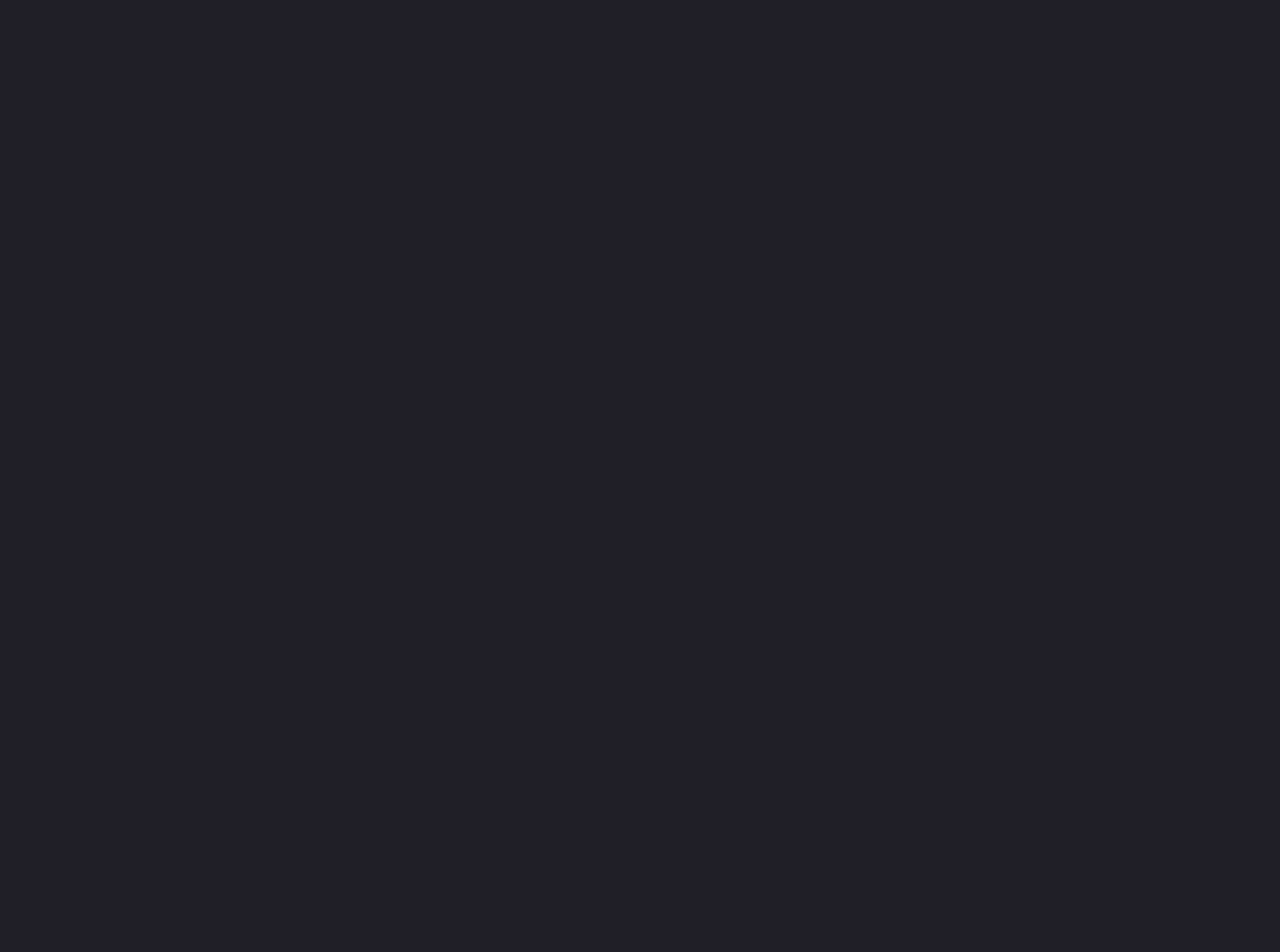
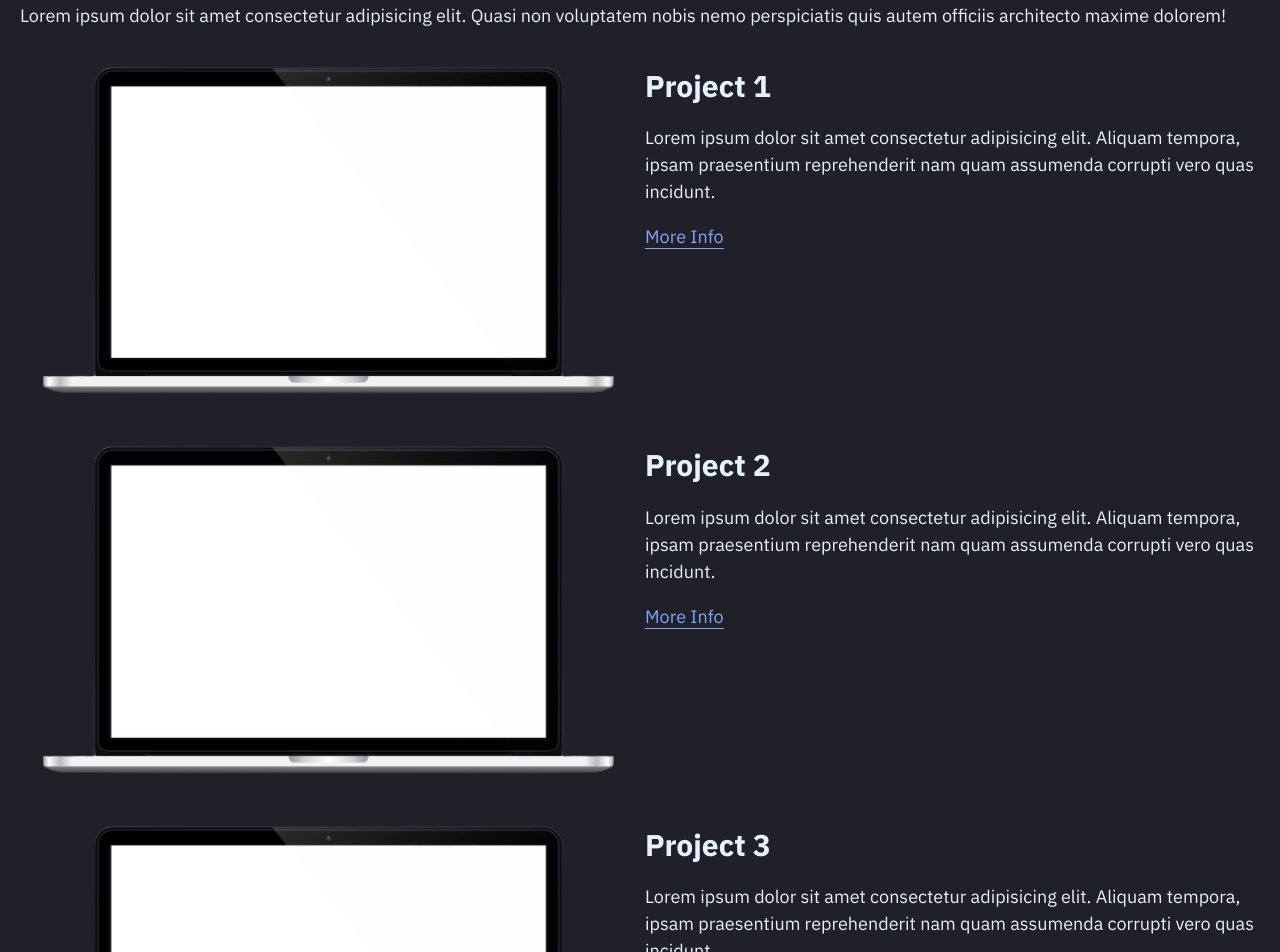
Before and after one commit to cpwilson87/portfolio, a React (Vite) app: page /projects in a window 1280 px wide. Shown: the part 220-1172 px from the top of the page. Before the commit the page ends 800 px from the top, so only its background shows below. Built offline with nearby package versions, Linux system fonts and the light colour scheme.

Commit message:
feat: add projects page layout and scaffold project pages

```diff
--- a/src/App.jsx
+++ b/src/App.jsx
@@ -2,9 +2,13 @@ import { Routes, Route } from 'react-router-dom';
 // pages
 import Layout from './pages/__layout';
 import Home from './pages/home';
-import Projects from './pages/projects';
 import About from './pages/about';
 import Contact from './pages/contact';
+
+import Projects from './pages/projects/projects';
+import ProjectOne from './pages/projects/projectOne';
+import ProjectTwo from './pages/projects/projectTwo';
+import ProjectThree from './pages/projects/projectThree';
 
 function App() {
 	return (
@@ -13,7 +17,12 @@ function App() {
 				<Route path="/" element={<Home />} />
 				<Route path="about" element={<About />} />
 				<Route path="contact" element={<Contact />} />
+
 				<Route path="projects" element={<Projects />} />
+				<Route path="projects/project-1" element={<ProjectOne />} />
+				<Route path="projects/project-2" element={<ProjectTwo />} />
+				<Route path="projects/project-3" element={<ProjectThree />} />
+
 				<Route path="*" element={<p>404</p>} />
 			</Route>
 		</Routes>
--- a/src/pages/projects.jsx
+++ /dev/null
@@ -1,8 +0,0 @@
-const Projects = () => {
-	return (
-		<div className="">
-			<h1>Projects</h1>
-		</div>
-	);
-};
-export default Projects;
--- /dev/null
+++ b/src/pages/projects/projectOne.jsx
@@ -0,0 +1,8 @@
+const ProjectOne = () => {
+	return (
+		<div className="container">
+			<h1>ProjectOne</h1>
+		</div>
+	);
+};
+export default ProjectOne;
--- /dev/null
+++ b/src/pages/projects/projectThree.jsx
@@ -0,0 +1,8 @@
+const ProjectThree = () => {
+	return (
+		<div className="container">
+			<h1>ProjectThree</h1>
+		</div>
+	);
+};
+export default ProjectThree;
--- /dev/null
+++ b/src/pages/projects/projectTwo.jsx
@@ -0,0 +1,8 @@
+const ProjectTwo = () => {
+	return (
+		<div className="container">
+			<h1>ProjectTwo</h1>
+		</div>
+	);
+};
+export default ProjectTwo;
--- /dev/null
+++ b/src/pages/projects/projects.jsx
@@ -0,0 +1,47 @@
+import { Link } from 'react-router-dom';
+import styles from '@/styles/projects.module.css';
+
+const Projects = () => {
+	return (
+		<div>
+			<h1>Projects</h1>
+			<p>
+				Lorem ipsum dolor sit amet consectetur adipisicing elit. Quasi non voluptatem nobis nemo
+				perspiciatis quis autem officiis architecto maxime dolorem!
+			</p>
+			<section className={styles.layout}>
+				{/* Project 1 */}
+				<img src="/project-example.png" alt="Project Screenshot" />
+				<div>
+					<h2>Project 1</h2>
+					<p>
+						Lorem ipsum dolor sit amet consectetur adipisicing elit. Aliquam tempora, ipsam
+						praesentium reprehenderit nam quam assumenda corrupti vero quas incidunt.
+					</p>
+					<Link to="/projects/project-1">More Info</Link>
+				</div>
+				{/* Project 2 */}
+				<img src="/project-example.png" alt="Project Screenshot" />
+				<div>
+					<h2>Project 2</h2>
+					<p>
+						Lorem ipsum dolor sit amet consectetur adipisicing elit. Aliquam tempora, ipsam
+						praesentium reprehenderit nam quam assumenda corrupti vero quas incidunt.
+					</p>
+					<Link to="/projects/project-2">More Info</Link>
+				</div>
+				{/* Project 3 */}
+				<img src="/project-example.png" alt="Project Screenshot" />
+				<div>
+					<h2>Project 3</h2>
+					<p>
+						Lorem ipsum dolor sit amet consectetur adipisicing elit. Aliquam tempora, ipsam
+						praesentium reprehenderit nam quam assumenda corrupti vero quas incidunt.
+					</p>
+					<Link to="/projects/project-3">More Info</Link>
+				</div>
+			</section>
+		</div>
+	);
+};
+export default Projects;
--- /dev/null
+++ b/src/styles/projects.module.css
@@ -0,0 +1,9 @@
+.layout {
+	display: grid;
+	grid-template-columns: 1fr 1fr;
+	gap: 1rem;
+}
+
+.layout img {
+	width: 100%;
+}
```
Also changed, not shown: public/project-example.png (added).
